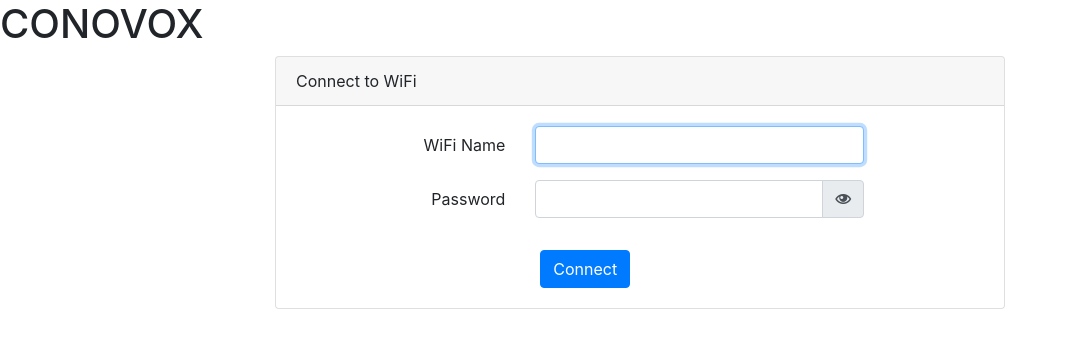
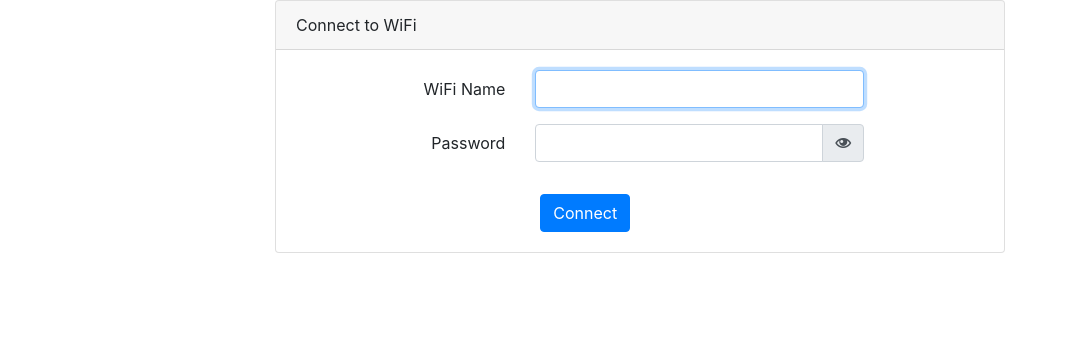
Before and after one commit to basil-huber/WiFiSelectorHotspot, a Python web app: template wifi_selector_hotspot/templates/wifi_selector.html in a window 1280 px wide. Shown: the top 348 px of the page, without its empty margins (0-1066 px from the left). Run offline with Jinja, Linux system fonts and the light colour scheme; the template is opened without the code that fills it, so the values that code supplies are empty; some web fonts are replaced.

Commit message:
Make html project agnostic
Removes references to CONOVOX

```diff
--- a/wifi_selector_hotspot/templates/wifi_selector.html
+++ b/wifi_selector_hotspot/templates/wifi_selector.html
@@ -10,11 +10,9 @@
     <link rel="stylesheet" href="{{ url_for('static', filename='css/bootstrap.min.css') }}">
     <link rel="stylesheet" href="{{ url_for('static', filename='css/style.css') }}">
 
-    <title>CONOVOX</title>
+    <title>WiFi Selector</title>
 </head>
 <body>
-
-<h1>CONOVOX</h1>
 
 <main class="login-form">
     <div class="container">
@@ -56,7 +54,6 @@
                                     Connect
                                 </button>
                             </div>
-                    </div>
                     </form>
                 </div>
             </div>
```
Also changed, not shown: wifi_selector_hotspot/templates/selecting_wifi.html (+2 -5 lines).
